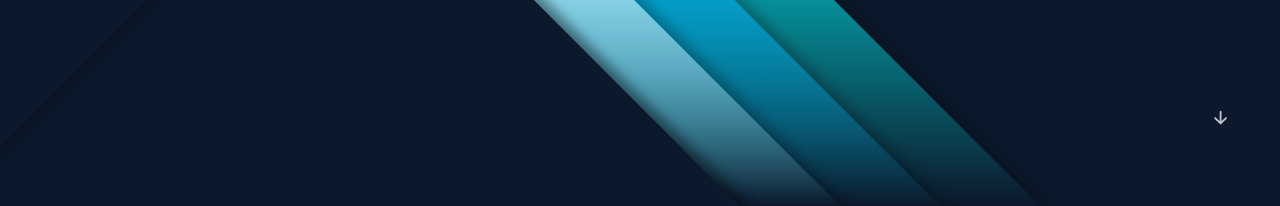
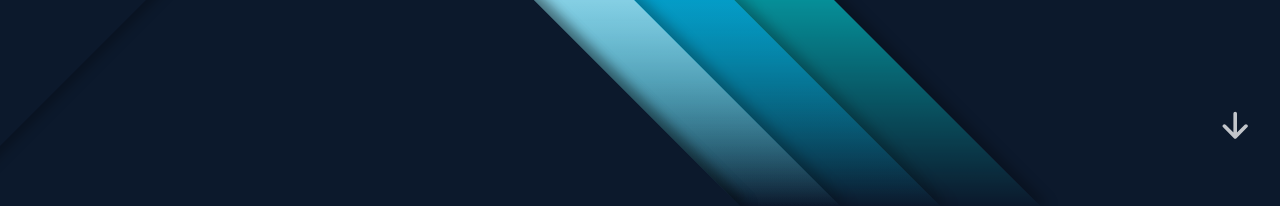
Before and after one commit to leonelborgesdev/portfolio, a React (Create React App) app: page / in a window 1280 px wide. Shown: the part 594-800 px from the top of the page. Built offline with nearby package versions, Linux system fonts and the light colour scheme.

Commit message:
portfolio

```diff
--- a/src/components/Portfolio/Portfolio.css
+++ b/src/components/Portfolio/Portfolio.css
@@ -27,15 +27,24 @@
     z-index: 10001;
 }
 .switch_bajar{
-    width: 100px;
-    height: 100px;
+    width: 50px;
+    height: 50px;
     display: flex;
     align-items: center;
-    justify-content: flex-end;
-    bottom: 20px;
-    right: 40px;
+    justify-content: center;
+    bottom: 50px;
+    right: 20px;
     position: fixed;
     z-index: 10001;
+    font-size: 2em;
+    transition: 0.5s;
+}
+.switch_bajar a{
+    display: flex;
+    width: 100%;
+    height: 100%;
+    justify-content: center;
+    align-items: center;
 }
 .switch label{
     display: flex;
@@ -54,24 +63,14 @@
     color: #fff;
     background: #222;
 }
-.switch_bajar{
-    width: 100px;
-    height: 100px;
-}
 .switch_bajar li{
     list-style: none;
     z-index: 10002;
 }
-.switch_bajar li a{
-    font-size: 2.5em;
-    margin: 0 10px;
-    display: inline-block;
-    transition: 0.5s;
-}
-#dark .switch_bajar li a{
+#dark .switch_bajar{
     color: #fff;
 }
-#light .switch_bajar li a{
+#light .switch_bajar{
     color: #000;
 }
 .switchLanguaje label{
--- a/src/components/Portfolio/Portfolio.jsx
+++ b/src/components/Portfolio/Portfolio.jsx
@@ -45,13 +45,11 @@ export const Portfolio = () => {
           </div>
         </div>
         {/* <Home /> */}
-        <ul className="switch_bajar">
-          <li>
-            <a href="#menu">
-              <IonIcon src={arrow_down_outline} />
-            </a>
-          </li>
-        </ul>
+        <div className="switch_bajar">
+          <a href="#menu">
+            <IonIcon src={arrow_down_outline} />
+          </a>
+        </div>
       </div>
     </ThemeContext.Provider>
   );
```
